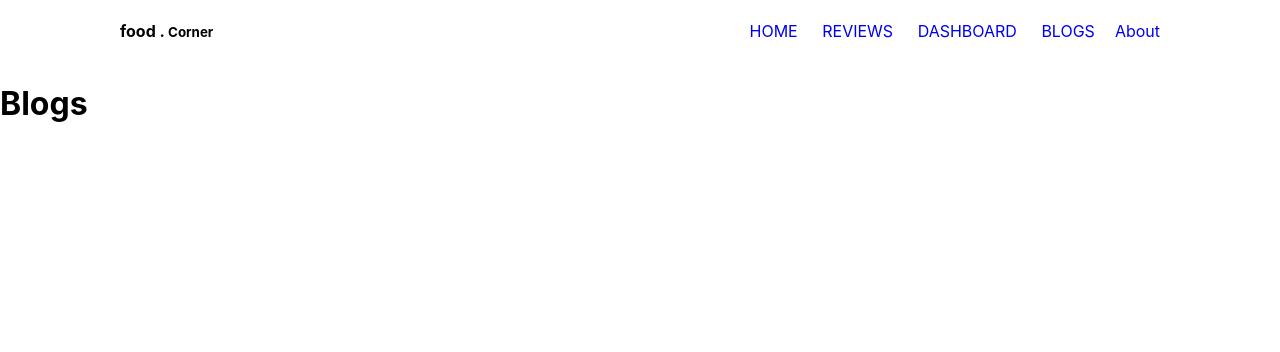
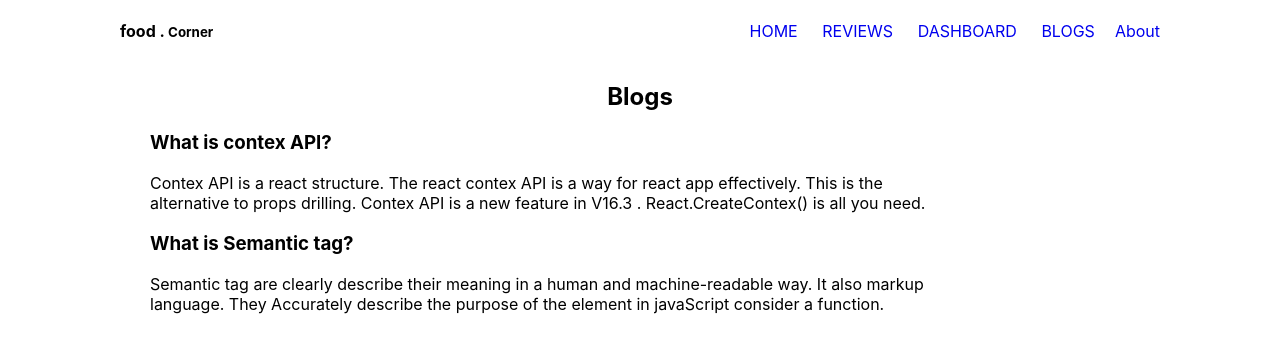
Before and after one commit to abdullah-miah/food-corner, a React (Create React App) app: page /blogs in a window 1280 px wide. Shown: the top 352 px of the page. Built offline with nearby package versions, Linux system fonts and the light colour scheme.

Commit message:
blogs and about section completed

```diff
--- a/src/App.js
+++ b/src/App.js
@@ -3,6 +3,7 @@ import './App.css';
 import About from './Components/About/About';
 import Blog from './Components/Blogs/Blog';
 import Dashboard from './Components/Dashboard/Dashboard';
+import Erorr from './Components/Erorr/Erorr';
 import Header from './Components/Header/Header';
 import Home from './Components/Home/Home';
 import Review from './Components/Reviews/Review';
@@ -17,6 +18,7 @@ function App() {
         <Route path='/dashboard' element={<Dashboard></Dashboard>}></Route>
         <Route path='/blogs' element={<Blog></Blog>}></Route>
         <Route path='/about' element={<About></About>}></Route>
+        <Route path='*' element={<Erorr></Erorr>}></Route>
 
       </Routes>
     </div>
--- a/src/Components/About/About.css
+++ b/src/Components/About/About.css
@@ -0,0 +1,4 @@
+.about{
+    width: 700px;
+    margin-left:200px;
+}
--- a/src/Components/About/About.js
+++ b/src/Components/About/About.js
@@ -1,9 +1,16 @@
 import React from 'react';
+import '../About/About.css'
 
 const About = () => {
     return (
-        <div>
+        <div className='about'>
             <h1>About </h1>
+            <p>
+                Food corner always maintain customers satisfication.
+                Fast home delivary. Best chef in job our resturent.
+                Food quality always best in other.
+                Please order now. I can try best food give you.
+            </p>
         </div>
     );
 };
--- a/src/Components/Blogs/Blog.css
+++ b/src/Components/Blogs/Blog.css
@@ -0,0 +1,7 @@
+.blogs h2{
+    text-align: center;
+}
+.blog{
+    width: 800px;
+    margin-left: 150px;
+}
--- a/src/Components/Blogs/Blog.js
+++ b/src/Components/Blogs/Blog.js
@@ -1,9 +1,32 @@
 import React from 'react';
+import "../Blogs/Blog.css";
 
 const Blog = () => {
     return (
-        <div>
-            <h1>Blogs</h1>
+        <div className='blogs'>
+            <h2>Blogs</h2>
+            <div className='blog'>
+            <div>
+                <h3>
+                    What is contex API?
+                </h3>
+                <p>
+                    Contex API is a react structure. The react contex API is a way for
+                    react app effectively. This is the alternative to props drilling. Contex
+                    API is a new feature in V16.3 . React.CreateContex() is all you need.
+                </p>
+            </div>
+             <div>
+                 <h3> What is Semantic tag?</h3>
+                 <p>
+                     Semantic tag are clearly describe their meaning in a human and machine-readable way.
+                     It also markup language. They Accurately describe the purpose of the element in javaScript
+                     consider a function.
+                 </p>
+             </div>
+
+            </div>
+
         </div>
     );
 };
--- /dev/null
+++ b/src/Components/Erorr/Erorr.js
@@ -0,0 +1,11 @@
+import React from 'react';
+
+const Erorr = () => {
+    return (
+        <div>
+            <h1> Page Not Found</h1>
+        </div>
+    );
+};
+
+export default Erorr;
```
